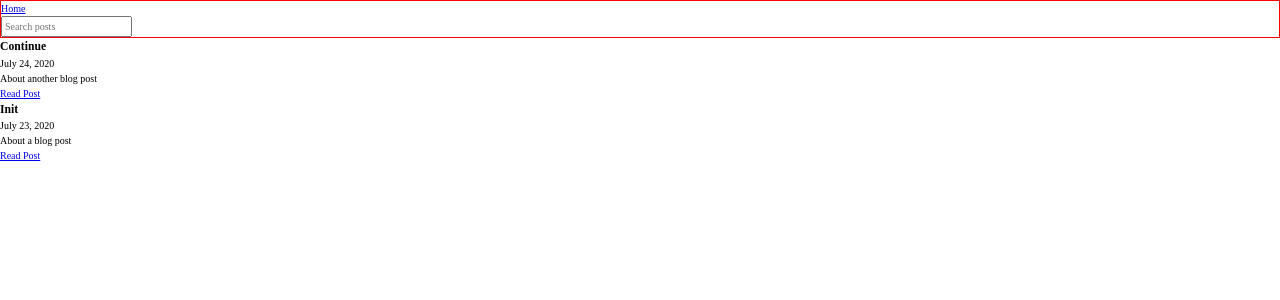
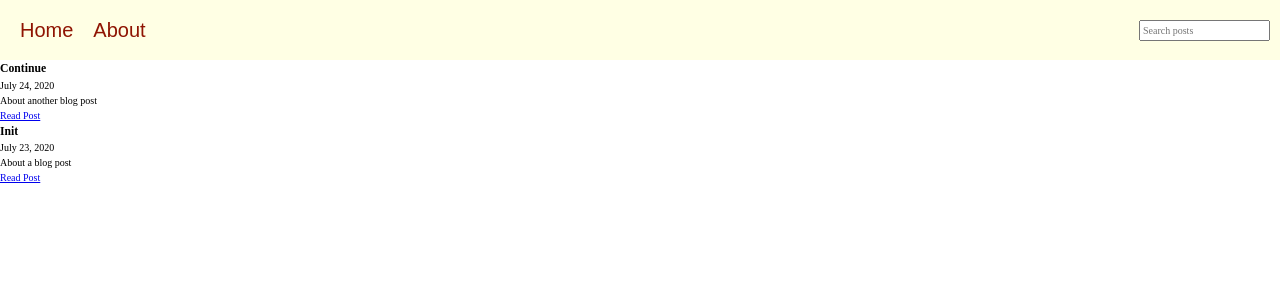
Before and after one commit to ctrble/next-md-blog-template, a Next.js app: page / in a window 1280 px wide. Shown: the top 300 px of the page. Built offline with nearby package versions, Linux system fonts and the light colour scheme.

Commit message:
adding some nav styles

```diff
--- a/src/components/Header.jsx
+++ b/src/components/Header.jsx
@@ -7,9 +7,14 @@ import styles from './Header.module.scss';
 
 const Header = () => (
   <header className={styles.header}>
-    <Link href={'/'}>
-      <a>Home</a>
-    </Link>
+    <nav className={styles.nav}>
+      <Link href={'/'}>
+        <a className={styles.link}>Home</a>
+      </Link>
+      <Link href={'/about'}>
+        <a className={styles.link}>About</a>
+      </Link>
+    </nav>
     <Search />
   </header>
 );
--- a/src/components/Header.module.scss
+++ b/src/components/Header.module.scss
@@ -1,3 +1,43 @@
+@import 'src/lib/utilities.scss';
+
 .header {
-  border: 1px solid red;
+  display: flex;
+  justify-content: space-between;
+  align-items: center;
+  padding: 1rem;
+  background-color: $secondary-light-color;
+  @media (prefers-color-scheme: dark) {
+    background-color: $secondary-dark-color;
+  }
 }
+
+.nav {
+  flex: 1 0 auto;
+  display: flex;
+  justify-content: flex-start;
+}
+
+.link {
+  margin: 0 0.5rem;
+  padding: 0.5rem;
+  font-family: $sans-serif;
+  font-size: 2rem;
+  font-variation-settings: 'wght' 900;
+  text-decoration: none;
+  color: $primary-light-color;
+  @media (prefers-color-scheme: dark) {
+    color: $primary-dark-color;
+  }
+  &:hover {
+    color: $accent-light-color;
+    @media (prefers-color-scheme: dark) {
+      color: $accent-dark-color;
+    }
+  }
+  &:focus {
+    outline: thin dashed $accent-light-color;
+    @media (prefers-color-scheme: dark) {
+      outline: thin dashed $accent-dark-color;
+    }
+  }
+}
--- /dev/null
+++ b/src/lib/utilities.scss
@@ -0,0 +1,29 @@
+// fonts
+
+@import url('https://fonts.googleapis.com/css2?family=Epilogue:wght@531&display=swap');
+@import url('https://fonts.googleapis.com/css2?family=Kreon:wght@515&display=swap');
+
+$sans-serif: 'Epilogue', sans-serif;
+$serif: 'Kreon', serif;
+
+$page-color: gray;
+
+// light mode
+
+$undefaced-off-white: #ffffe4;
+$self-addressed-pinkish-brown: #b17261;
+$accosted-brick-red: #8f1402;
+
+$primary-light-color: $accosted-brick-red;
+$secondary-light-color: $undefaced-off-white;
+$accent-light-color: $self-addressed-pinkish-brown;
+
+// dark mode
+
+$annihilating-duck-egg-blue: #c3fbf4;
+$abstemious-off-blue: #5684ae;
+$divorced-black: #000000;
+
+$primary-dark-color: $divorced-black;
+$secondary-dark-color: $annihilating-duck-egg-blue;
+$accent-dark-color: $abstemious-off-blue;
--- a/src/pages/global.scss
+++ b/src/pages/global.scss
@@ -58,6 +58,16 @@ img,
 picture {
   max-width: 100%;
   display: block;
+  // And don't hurt eyes in the dark
+  @media (prefers-color-scheme: dark) {
+    img {
+      opacity: 0.75;
+      transition: opacity 0.5s ease-in-out;
+    }
+    img:hover {
+      opacity: 1;
+    }
+  }
 }
 
 // Inherit fonts for inputs and buttons
```
